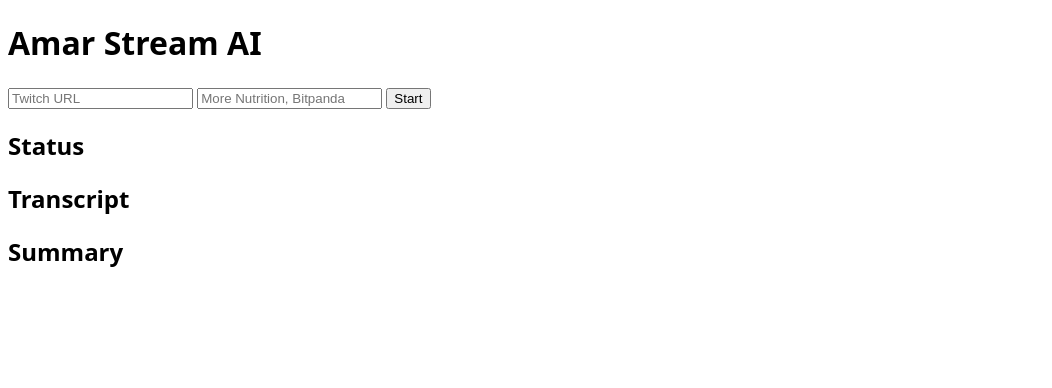
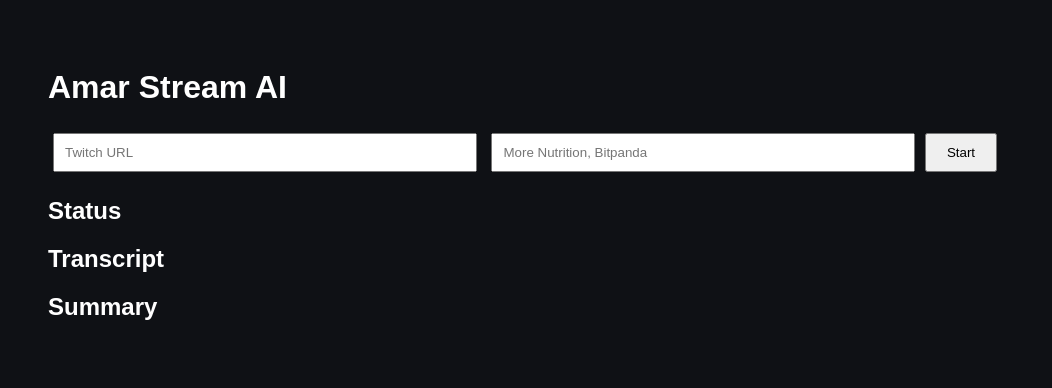
Before and after one commit to hxrrmann/twitch, a FastAPI app: page / in a window 1280 px wide. Shown: the top 388 px of the page, without its empty margins (0-1052 px from the left). Run offline with FastAPI, Linux system fonts and the light colour scheme.

Commit message:
Add files via upload

```diff
--- a/static/style.css
+++ b/static/style.css
@@ -1,11 +1,15 @@
 
-:root{--card:rgba(18,18,27,.66);--stroke:rgba(255,255,255,.08)}
-*{box-sizing:border-box}
-body{font-family:ui-sans-serif,system-ui,-apple-system,Segoe UI,Roboto,Helvetica,Arial}
-.bg-grid{position:fixed;inset:0;background:
-radial-gradient(900px 450px at 20% 10%, rgba(139,92,246,.22), transparent 60%),
-radial-gradient(900px 450px at 80% 0%, rgba(34,197,94,.10), transparent 55%),
-radial-gradient(900px 450px at 70% 70%, rgba(56,189,248,.10), transparent 60%),
-linear-gradient(to bottom, rgba(255,255,255,.03) 1px, transparent 1px),
-linear-gradient(to right, rgba(255,255,255,.03) 1px, transparent 1px);
-background-size:auto,auto,auto,70px 70px,70px 70px;pointer-events:none}
+body{
+background:#0f1115;
+color:white;
+font-family:Arial;
+padding:40px
+}
+input{
+padding:10px;
+margin:5px;
+width:400px
+}
+button{
+padding:10px 20px
+}
```
